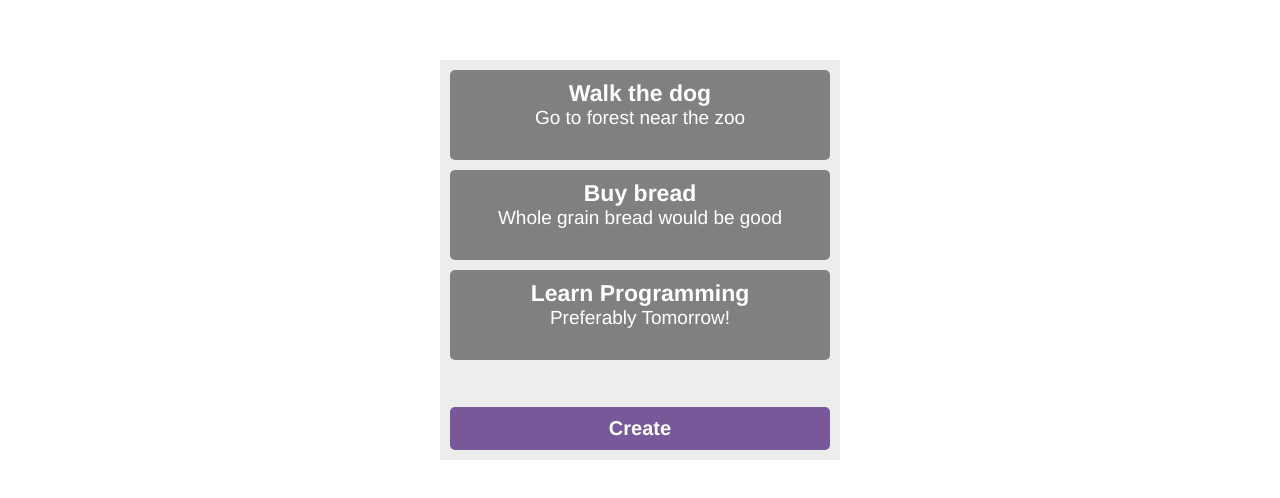
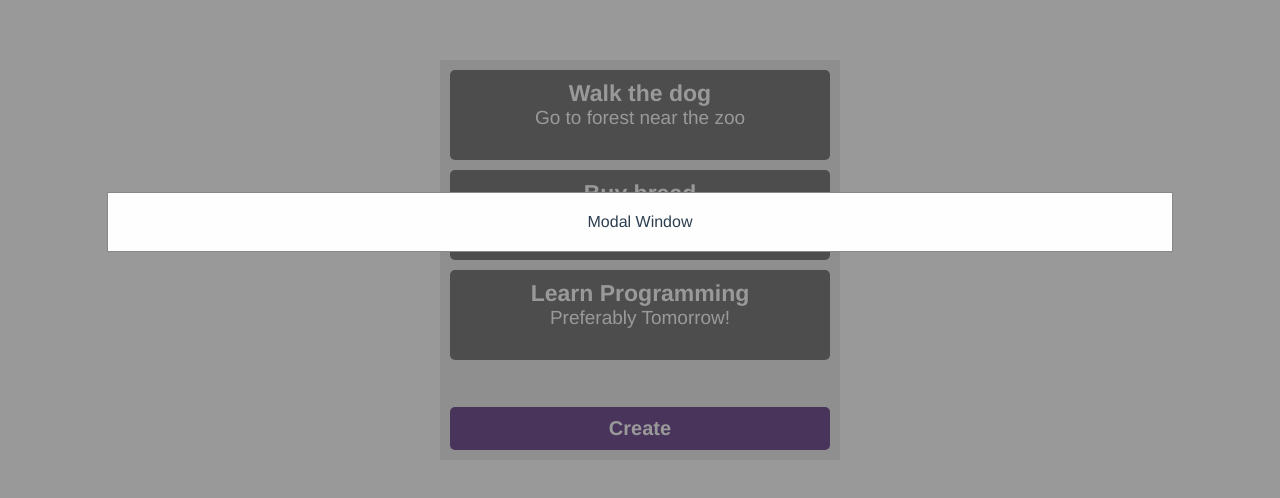
Before and after one commit to John-Lane-2019/vue_course, a Vue app: page / in a window 1280 px wide. Shown: the top 498 px of the page. Built offline with nearby package versions, Linux system fonts and the light colour scheme.

Commit message:
Lesson 36 Move Modal to separate component

```diff
--- a/src/App.vue
+++ b/src/App.vue
@@ -10,22 +10,20 @@
         </div>
       </div>
     </div>
-    <div class="modal">
-      <div class="modal-content">
-        Modal Window
-        </div>
-    </div>
+    <modal/>
   </div>
 </template>
 <script>
 import TodoList from "./components/TodoList";
+import Modal from "./components/Modal"
 export default {
   name: 'app',
   created(){
 
   },
   components: {
-    TodoList
+    TodoList,
+    Modal
 
   },
   data() {
@@ -95,22 +93,5 @@ export default {
 .app-button:hover {
   cursor: pointer;
 }
-.modal {
-  display: none;
-  position: fixed;
-  z-index: 9999;
-  left: 0;
-  top: 0;
-  width: 100%;
-  height: 100%;
-  overflow: auto;
-  background-color: rgba(0, 0, 0, 0.4);
-}
-.modal-content {
-  background-color: #fefefe;
-  margin: 15% auto;
-  padding: 20px;
-  border: 1px solid #888;
-  width: 80%;
-}
+
 </style>
--- /dev/null
+++ b/src/components/Modal.vue
@@ -0,0 +1,41 @@
+<template>
+<div class="modal" :class="{'is-active': isActive}">
+    <div class="modal-content">
+      Modal Window
+    </div>
+  </div>
+</template>
+<script>
+export default {
+   data(){
+       return {
+           isActive: true
+       }
+   }
+}
+</script>
+<style scoped>
+.modal {
+  display: none;
+  position: fixed;
+  z-index: 9999;
+  left: 0;
+  top: 0;
+  width: 100%;
+  height: 100%;
+  overflow: auto;
+  background-color: rgba(0, 0, 0, 0.4);
+}
+.modal-content {
+  background-color: #fefefe;
+  margin: 15% auto;
+  padding: 20px;
+  border: 1px solid #888;
+  width: 80%;
+}
+
+.modal.is-active {
+    display: block;
+}
+
+</style>
```
